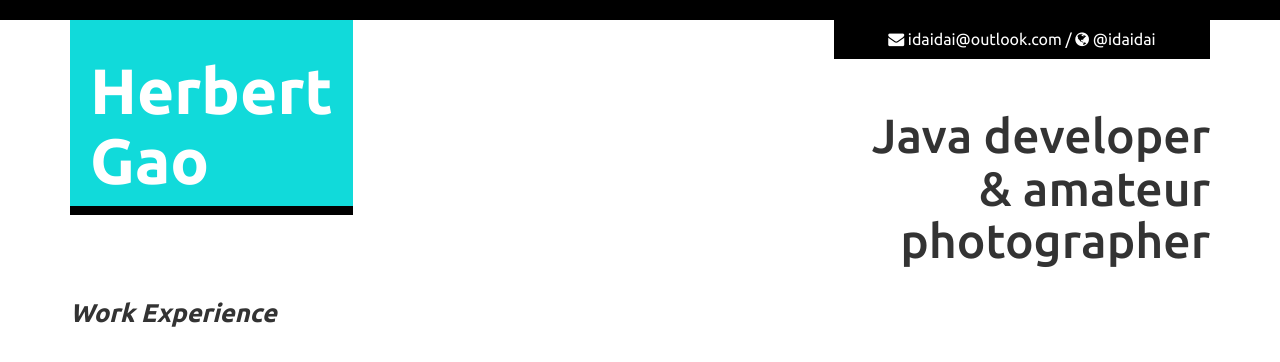
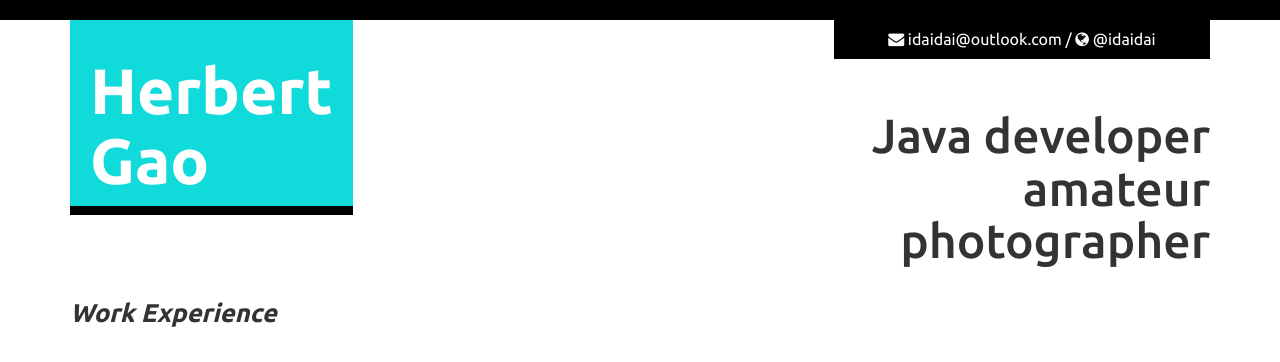
Before and after one commit to herbertgaoo/herbertgaoo.github.io, a Jekyll site: the page about/index.html, which Jekyll copies as it is, in a window 1280 px wide. Shown: the top 362 px of the page. Built offline with Jekyll 4.4.1, drawn with Linux system fonts in a browser that asks for light colours; nearby versions of some CDN libraries.

```diff
--- a/about/index.html
+++ b/about/index.html
@@ -36,7 +36,7 @@
 			</li>
 		 </ul>
 		 </div>
-		 <h2>Java developer<br> & amateur photographer</h2>
+		 <h2>Java developer<br>  amateur photographer</h2>
 	 </div>
 	 <div class="clearfix"></div>
 </div>
```
